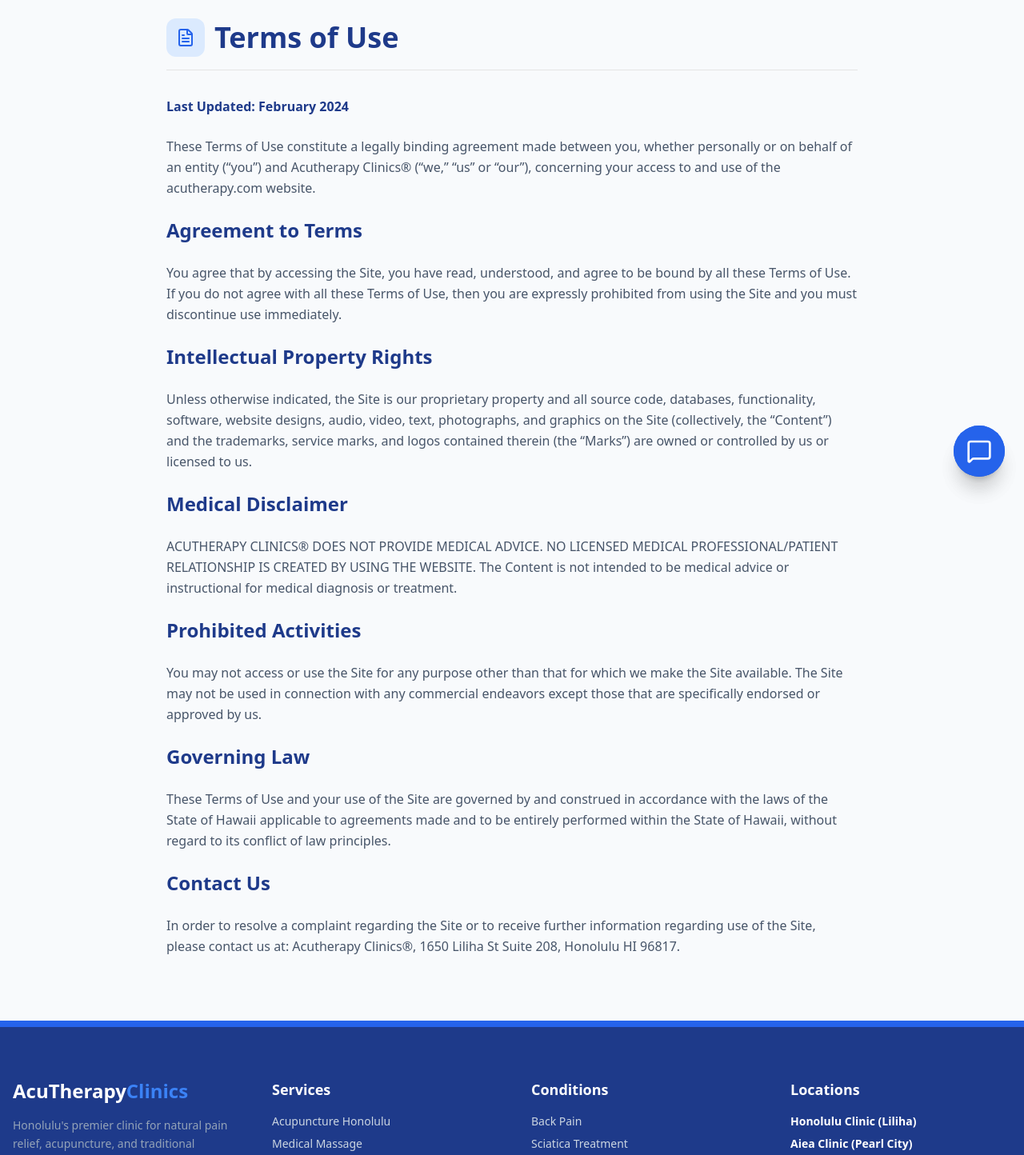
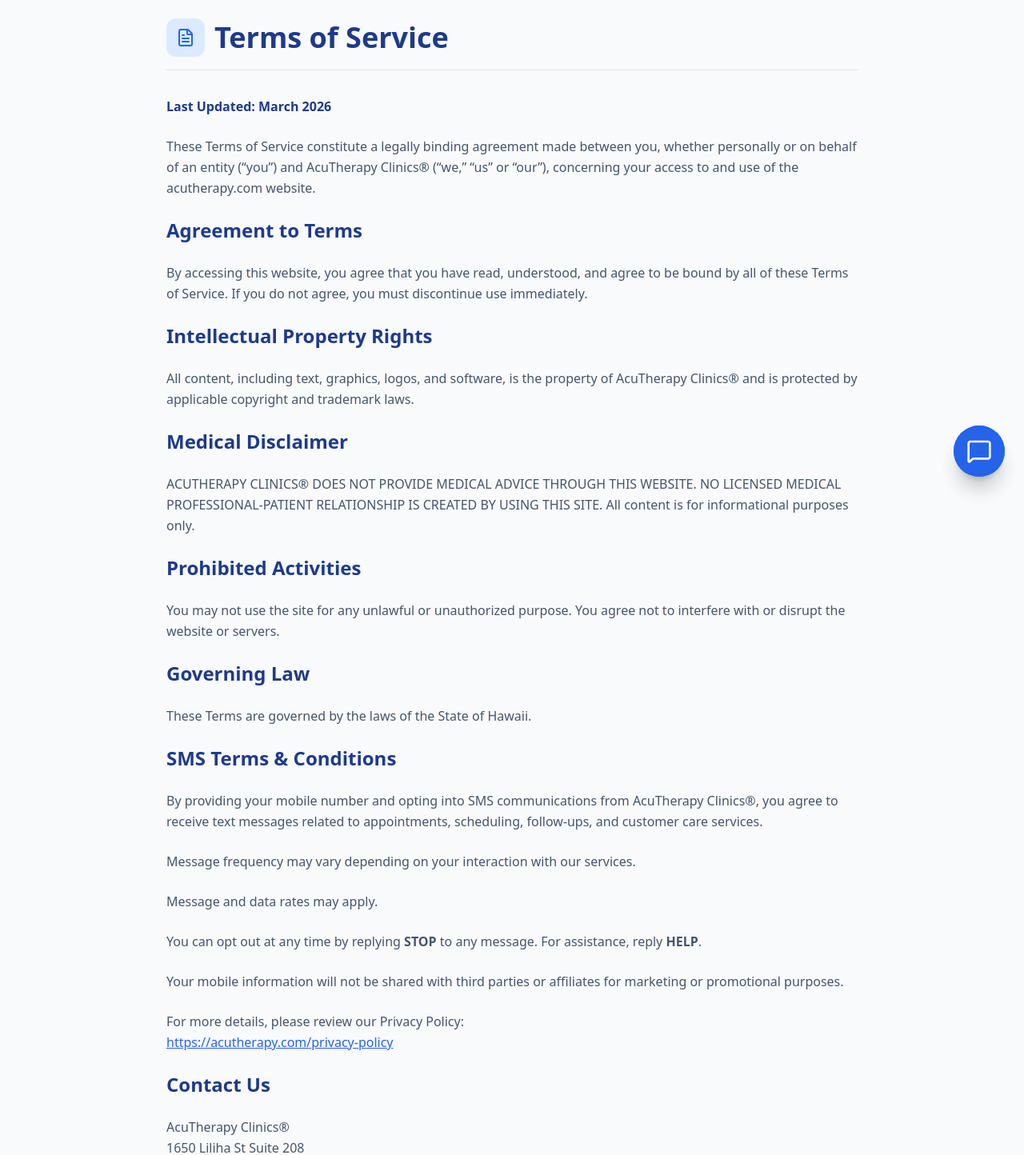
Before and after one commit to acutherapy/acutherapy-web-v2, a React (Vite) app: page /terms-of-service in a window 1280 px wide. Shown: the part 180-1624 px from the top of the page at 80% size. Built offline with nearby package versions, Linux system fonts and the light colour scheme.

Commit message:
Update Terms of Use to Terms of Service

```diff
--- a/src/pages/TermsOfServicePage.tsx
+++ b/src/pages/TermsOfServicePage.tsx
@@ -7,48 +7,121 @@ export default function TermsOfServicePage() {
             <Helmet>
                 <title>Terms of Service | AcuTherapy Clinics</title>
             </Helmet>
+
             <div className="max-w-4xl mx-auto px-4 py-20 min-h-[60vh]">
+
+                {/* Header */}
                 <div className="flex items-center gap-3 mb-8 border-b pb-4">
                     <div className="h-12 w-12 bg-blue-100 rounded-xl flex items-center justify-center">
                         <FileText className="h-6 w-6 text-blue-600" />
                     </div>
-                    <h1 className="text-4xl font-extrabold text-blue-900">Terms of Use</h1>
+                    <h1 className="text-4xl font-extrabold text-blue-900">
+                        Terms of Service
+                    </h1>
                 </div>
+
+                {/* Content */}
                 <div className="text-slate-600 space-y-6 leading-relaxed">
-                    <p className="font-bold text-blue-900">Last Updated: February 2024</p>
-                    <p>
-                        These Terms of Use constitute a legally binding agreement made between you, whether personally or on behalf of an entity (“you”) and Acutherapy Clinics® (“we,” “us” or “our”), concerning your access to and use of the acutherapy.com website.
+
+                    <p className="font-bold text-blue-900">
+                        Last Updated: March 2026
                     </p>
 
-                    <h2 className="text-2xl font-bold text-blue-900 mt-8 mb-4">Agreement to Terms</h2>
                     <p>
-                        You agree that by accessing the Site, you have read, understood, and agree to be bound by all these Terms of Use. If you do not agree with all these Terms of Use, then you are expressly prohibited from using the Site and you must discontinue use immediately.
+                        These Terms of Service constitute a legally binding agreement made between you, whether personally or on behalf of an entity (“you”) and AcuTherapy Clinics® (“we,” “us” or “our”), concerning your access to and use of the acutherapy.com website.
                     </p>
 
-                    <h2 className="text-2xl font-bold text-blue-900 mt-8 mb-4">Intellectual Property Rights</h2>
+                    {/* Agreement */}
+                    <h2 className="text-2xl font-bold text-blue-900 mt-8 mb-4">
+                        Agreement to Terms
+                    </h2>
                     <p>
-                        Unless otherwise indicated, the Site is our proprietary property and all source code, databases, functionality, software, website designs, audio, video, text, photographs, and graphics on the Site (collectively, the “Content”) and the trademarks, service marks, and logos contained therein (the “Marks”) are owned or controlled by us or licensed to us.
+                        By accessing this website, you agree that you have read, understood, and agree to be bound by all of these Terms of Service. If you do not agree, you must discontinue use immediately.
                     </p>
 
-                    <h2 className="text-2xl font-bold text-blue-900 mt-8 mb-4">Medical Disclaimer</h2>
+                    {/* IP */}
+                    <h2 className="text-2xl font-bold text-blue-900 mt-8 mb-4">
+                        Intellectual Property Rights
+                    </h2>
                     <p>
-                        ACUTHERAPY CLINICS® DOES NOT PROVIDE MEDICAL ADVICE. NO LICENSED MEDICAL PROFESSIONAL/PATIENT RELATIONSHIP IS CREATED BY USING THE WEBSITE. The Content is not intended to be medical advice or instructional for medical diagnosis or treatment.
+                        All content, including text, graphics, logos, and software, is the property of AcuTherapy Clinics® and is protected by applicable copyright and trademark laws.
                     </p>
 
-                    <h2 className="text-2xl font-bold text-blue-900 mt-8 mb-4">Prohibited Activities</h2>
+                    {/* Medical Disclaimer */}
+                    <h2 className="text-2xl font-bold text-blue-900 mt-8 mb-4">
+                        Medical Disclaimer
+                    </h2>
                     <p>
-                        You may not access or use the Site for any purpose other than that for which we make the Site available. The Site may not be used in connection with any commercial endeavors except those that are specifically endorsed or approved by us.
+                        ACUTHERAPY CLINICS® DOES NOT PROVIDE MEDICAL ADVICE THROUGH THIS WEBSITE. NO LICENSED MEDICAL PROFESSIONAL-PATIENT RELATIONSHIP IS CREATED BY USING THIS SITE. All content is for informational purposes only.
                     </p>
 
-                    <h2 className="text-2xl font-bold text-blue-900 mt-8 mb-4">Governing Law</h2>
+                    {/* Prohibited */}
+                    <h2 className="text-2xl font-bold text-blue-900 mt-8 mb-4">
+                        Prohibited Activities
+                    </h2>
                     <p>
-                        These Terms of Use and your use of the Site are governed by and construed in accordance with the laws of the State of Hawaii applicable to agreements made and to be entirely performed within the State of Hawaii, without regard to its conflict of law principles.
+                        You may not use the site for any unlawful or unauthorized purpose. You agree not to interfere with or disrupt the website or servers.
                     </p>
 
-                    <h2 className="text-2xl font-bold text-blue-900 mt-8 mb-4">Contact Us</h2>
+                    {/* Governing */}
+                    <h2 className="text-2xl font-bold text-blue-900 mt-8 mb-4">
+                        Governing Law
+                    </h2>
                     <p>
-                        In order to resolve a complaint regarding the Site or to receive further information regarding use of the Site, please contact us at: Acutherapy Clinics®, 1650 Liliha St Suite 208, Honolulu HI 96817.
+                        These Terms are governed by the laws of the State of Hawaii.
                     </p>
+
+                    {/* ======================= */}
+                    {/* 🚨 SMS COMPLIANCE SECTION */}
+                    {/* ======================= */}
+                    <h2 className="text-2xl font-bold text-blue-900 mt-8 mb-4">
+                        SMS Terms & Conditions
+                    </h2>
+
+                    <p>
+                        By providing your mobile number and opting into SMS communications from AcuTherapy Clinics®, you agree to receive text messages related to appointments, scheduling, follow-ups, and customer care services.
+                    </p>
+
+                    <p>
+                        Message frequency may vary depending on your interaction with our services.
+                    </p>
+
+                    <p>
+                        Message and data rates may apply.
+                    </p>
+
+                    <p>
+                        You can opt out at any time by replying <strong>STOP</strong> to any message.
+                        For assistance, reply <strong>HELP</strong>.
+                    </p>
+
+                    <p>
+                        Your mobile information will not be shared with third parties or affiliates for marketing or promotional purposes.
+                    </p>
+
+                    <p>
+                        For more details, please review our Privacy Policy:
+                        <br />
+                        <a
+                            href="https://acutherapy.com/privacy-policy"
+                            className="text-blue-600 underline"
+                        >
+                            https://acutherapy.com/privacy-policy
+                        </a>
+                    </p>
+
+                    {/* Contact */}
+                    <h2 className="text-2xl font-bold text-blue-900 mt-8 mb-4">
+                        Contact Us
+                    </h2>
+
+                    <p>
+                        AcuTherapy Clinics® <br />
+                        1650 Liliha St Suite 208 <br />
+                        Honolulu, HI 96817 <br />
+                        United States
+                    </p>
+
                 </div>
             </div>
         </>
```
